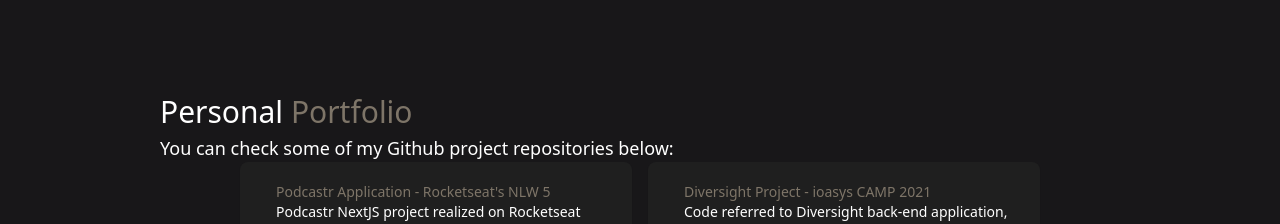
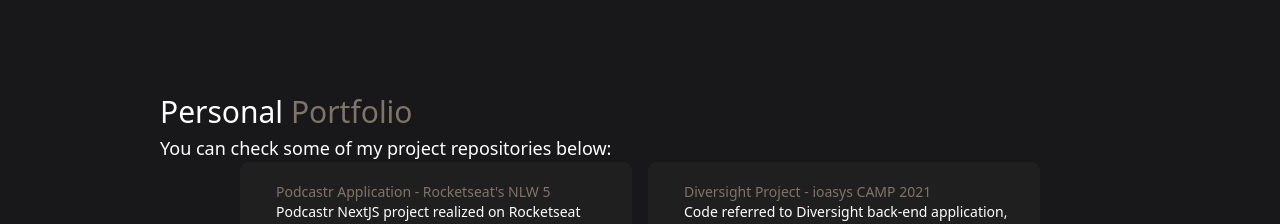
Before and after one commit to PabloFLPs/My-New-Portfolio, a React (Create React App) app: page / in a window 1280 px wide. Shown: the part 2000-2224 px from the top of the page. Built offline with nearby package versions, Linux system fonts and the light colour scheme.

Commit message:
Changing Projects text and adding "key" property again

```diff
--- a/src/components/Projects.tsx
+++ b/src/components/Projects.tsx
@@ -54,7 +54,7 @@ export default function Projects() {
                 <h1 id="message-heading" className="text-3xl font-medium">
                     Personal <span className="text-light-brown">Portfolio</span>
                 </h1>
-                <p className="mt-1 text-lg text-gray-500 truncate">You can check some of my Github project repositories below:</p>
+                <p className="mt-1 text-lg text-gray-500 truncate">You can check some of my project repositories below:</p>
                 </div>
             </div>
             </div>
@@ -62,6 +62,7 @@ export default function Projects() {
             <div className="grid grid-cols-1 gap-4 md:grid-cols-2 lg:px-60 bg-dark text-white px-12 pb-6">
                 {projects.map((project) => (
                 <div
+                    key={project.email}
                     className="relative rounded-lg border-none bg-dark-gray px-6 py-5 shadow-sm flex items-center space-x-3 hover:ring-1 hover:ring-light-brown transition-all duration-300"
                 >
                     <div className="flex-shrink-0">
```
